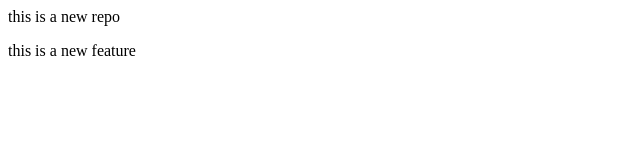
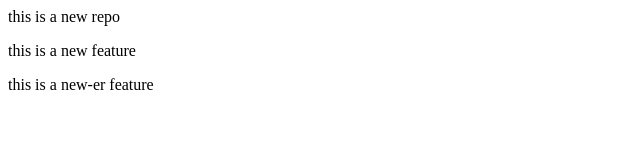
Before and after one commit to Abhishek-Khulbe/localrepo, a plain HTML site: page index.html in a window 1280 px wide. Shown: the whole page, without its empty margins (0-640 px from the left). Drawn offline with Linux system fonts and the light colour scheme.

Commit message:
Newer feature

```diff
--- a/index.html
+++ b/index.html
@@ -1,2 +1,3 @@
 <p>this is a new repo</p>
 <p>this is a new feature</p>
+<p>this is a new-er feature</p>
```
